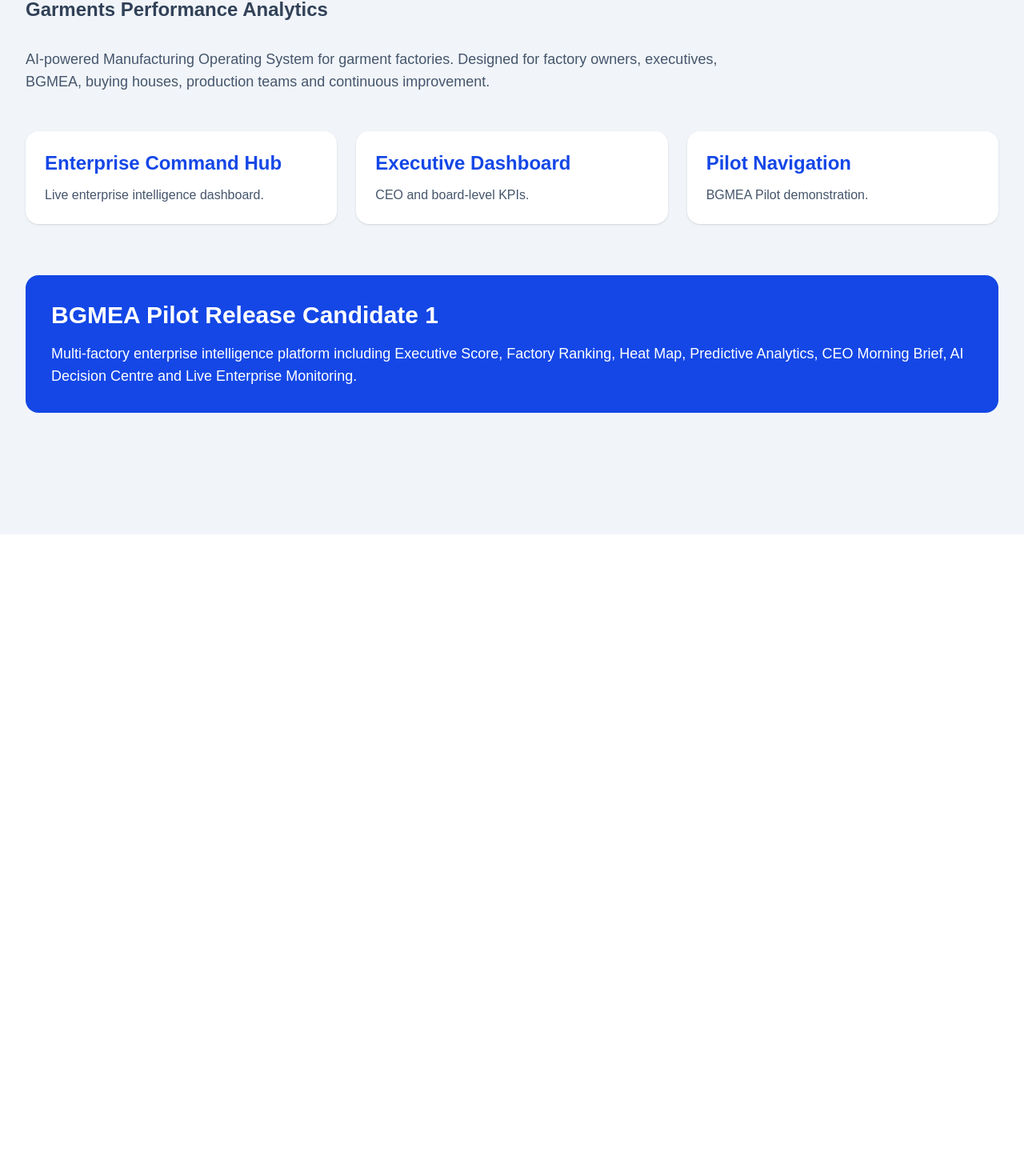
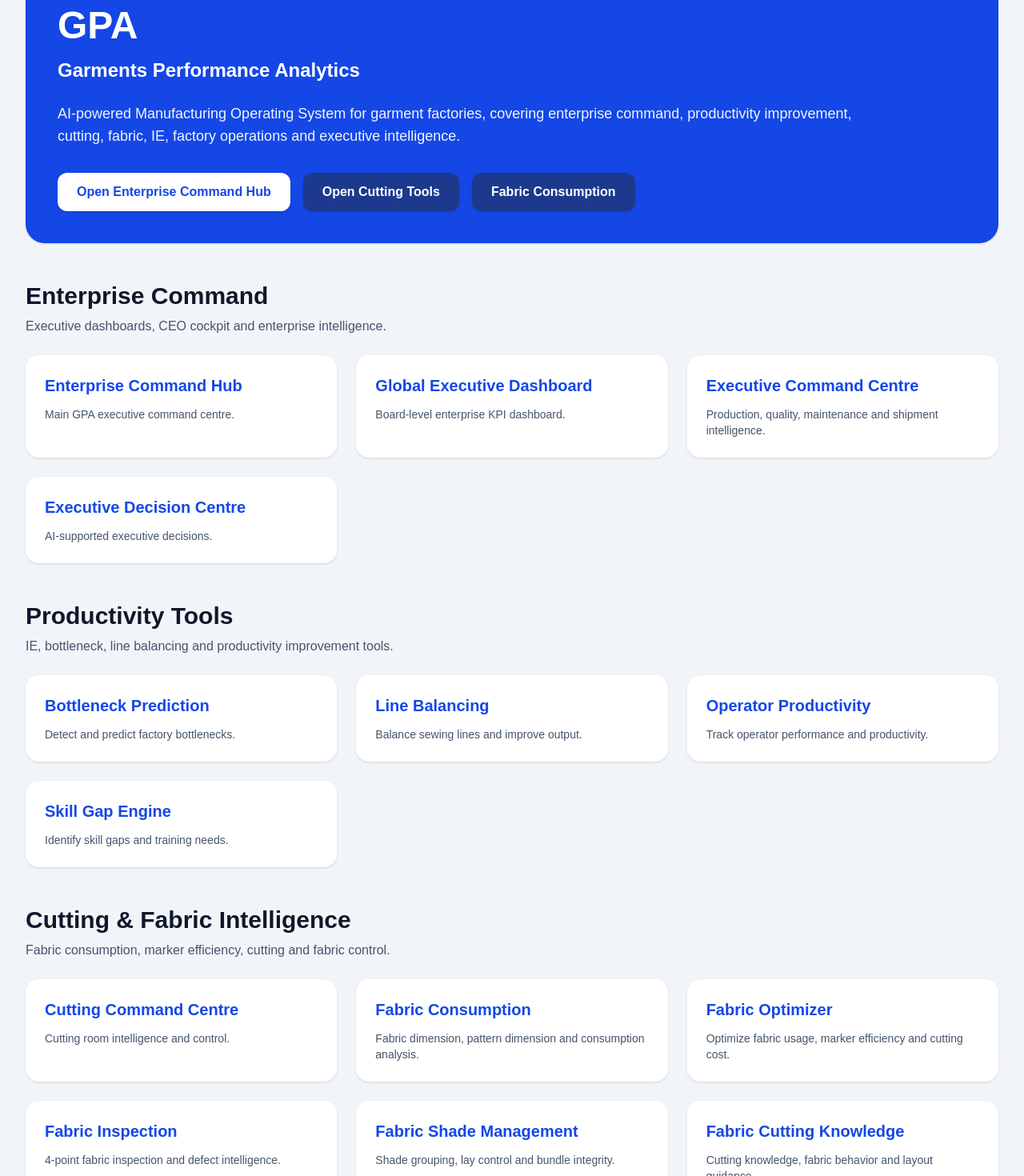
Before and after one commit to mahtab2011/mbncon, a Next.js app: page /manufacturing/gpa in a window 1280 px wide. Shown: the part 132-1602 px from the top of the page at 80% size. Before the commit the page ends 800 px from the top, so only its background shows below. Built offline with nearby package versions, Linux system fonts and the light colour scheme.

Commit message:
Add GPA navigation hub for productivity tools

```diff
--- a/app/manufacturing/gpa/page.tsx
+++ b/app/manufacturing/gpa/page.tsx
@@ -1,82 +1,225 @@
 import Link from "next/link";
+
+const sections = [
+  {
+    title: "Enterprise Command",
+    description: "Executive dashboards, CEO cockpit and enterprise intelligence.",
+    items: [
+      {
+        title: "Enterprise Command Hub",
+        href: "/manufacturing/enterprise-command-hub",
+        description: "Main GPA executive command centre.",
+      },
+      {
+        title: "Global Executive Dashboard",
+        href: "/manufacturing/global-executive-dashboard",
+        description: "Board-level enterprise KPI dashboard.",
+      },
+      {
+        title: "Executive Command Centre",
+        href: "/manufacturing/executive-command-centre",
+        description: "Production, quality, maintenance and shipment intelligence.",
+      },
+      {
+        title: "Executive Decision Centre",
+        href: "/manufacturing/executive-decision-centre",
+        description: "AI-supported executive decisions.",
+      },
+    ],
+  },
+  {
+    title: "Productivity Tools",
+    description: "IE, bottleneck, line balancing and productivity improvement tools.",
+    items: [
+      {
+        title: "Bottleneck Prediction",
+        href: "/manufacturing/bottleneck-prediction",
+        description: "Detect and predict factory bottlenecks.",
+      },
+      {
+        title: "Line Balancing",
+        href: "/manufacturing/line-balancing",
+        description: "Balance sewing lines and improve output.",
+      },
+      {
+        title: "Operator Productivity",
+        href: "/manufacturing/operator-productivity",
+        description: "Track operator performance and productivity.",
+      },
+      {
+        title: "Skill Gap Engine",
+        href: "/manufacturing/skill-gap-engine",
+        description: "Identify skill gaps and training needs.",
+      },
+    ],
+  },
+  {
+    title: "Cutting & Fabric Intelligence",
+    description: "Fabric consumption, marker efficiency, cutting and fabric control.",
+    items: [
+      {
+        title: "Cutting Command Centre",
+        href: "/manufacturing/cutting-command-centre",
+        description: "Cutting room intelligence and control.",
+      },
+      {
+        title: "Fabric Consumption",
+        href: "/manufacturing/fabric-consumption",
+        description: "Fabric dimension, pattern dimension and consumption analysis.",
+      },
+      {
+        title: "Fabric Optimizer",
+        href: "/manufacturing/fabric-optimizer",
+        description: "Optimize fabric usage, marker efficiency and cutting cost.",
+      },
+      {
+        title: "Fabric Inspection",
+        href: "/manufacturing/fabric-inspection",
+        description: "4-point fabric inspection and defect intelligence.",
+      },
+      {
+        title: "Fabric Shade Management",
+        href: "/manufacturing/fabric-shade-management",
+        description: "Shade grouping, lay control and bundle integrity.",
+      },
+      {
+        title: "Fabric Cutting Knowledge",
+        href: "/manufacturing/fabric-cutting-knowledge",
+        description: "Cutting knowledge, fabric behavior and layout guidance.",
+      },
+    ],
+  },
+  {
+    title: "Factory Operations",
+    description: "Factory master data, live factory twin and operational control.",
+    items: [
+      {
+        title: "Factory Master",
+        href: "/manufacturing/factory-master",
+        description: "Factory profile and master data.",
+      },
+      {
+        title: "Department Master",
+        href: "/manufacturing/department-master",
+        description: "Department structure and operational ownership.",
+      },
+      {
+        title: "Digital Factory Twin",
+        href: "/manufacturing/digital-factory-twin",
+        description: "Digital representation of factory operations.",
+      },
+      {
+        title: "Digital Factory Twin Live",
+        href: "/manufacturing/digital-factory-twin-live",
+        description: "Live monitoring of factory operations.",
+      },
+      {
+        title: "Command Wall",
+        href: "/manufacturing/command-wall",
+        description: "Operational command wall for factory visibility.",
+      },
+      {
+        title: "Attendance Centre",
+        href: "/manufacturing/attendance-centre",
+        description: "Workforce attendance and presence tracking.",
+      },
+    ],
+  },
+];
 
 export default function GpaLandingPage() {
   return (
     <main className="min-h-screen bg-slate-100">
       <section className="mx-auto max-w-7xl px-8 py-16">
+        <div className="rounded-3xl bg-blue-700 p-10 text-white shadow">
+          <p className="text-sm font-bold uppercase tracking-wide text-blue-100">
+            MBNCON Flagship Manufacturing Platform
+          </p>
 
-        <h1 className="text-5xl font-extrabold text-blue-700">
+          <h1 className="mt-4 text-5xl font-extrabold">
             GPA
           </h1>
 
-        <p className="mt-4 text-2xl font-semibold text-slate-700">
+          <p className="mt-4 text-2xl font-semibold">
             Garments Performance Analytics
           </p>
 
-        <p className="mt-8 max-w-4xl text-lg text-slate-600">
-          AI-powered Manufacturing Operating System for garment factories.
-          Designed for factory owners, executives, BGMEA, buying houses,
-          production teams and continuous improvement.
+          <p className="mt-6 max-w-5xl text-lg text-blue-50">
+            AI-powered Manufacturing Operating System for garment factories,
+            covering enterprise command, productivity improvement, cutting,
+            fabric, IE, factory operations and executive intelligence.
           </p>
 
-        <div className="mt-12 grid gap-6 md:grid-cols-3">
-
+          <div className="mt-8 flex flex-wrap gap-4">
             <Link
               href="/manufacturing/enterprise-command-hub"
-            className="rounded-2xl bg-white p-6 shadow hover:shadow-lg"
+              className="rounded-xl bg-white px-6 py-3 font-bold text-blue-700 shadow hover:bg-blue-50"
             >
-            <h2 className="text-2xl font-bold text-blue-700">
-              Enterprise Command Hub
-            </h2>
-
-            <p className="mt-3 text-slate-600">
-              Live enterprise intelligence dashboard.
-            </p>
+              Open Enterprise Command Hub
             </Link>
 
             <Link
-            href="/manufacturing/global-executive-dashboard"
-            className="rounded-2xl bg-white p-6 shadow hover:shadow-lg"
+              href="/manufacturing/cutting-command-centre"
+              className="rounded-xl bg-blue-900 px-6 py-3 font-bold text-white shadow hover:bg-blue-950"
             >
-            <h2 className="text-2xl font-bold text-blue-700">
-              Executive Dashboard
-            </h2>
-
-            <p className="mt-3 text-slate-600">
-              CEO and board-level KPIs.
-            </p>
+              Open Cutting Tools
             </Link>
 
             <Link
-            href="/manufacturing/pilot-navigation-hub"
-            className="rounded-2xl bg-white p-6 shadow hover:shadow-lg"
+              href="/manufacturing/fabric-consumption"
+              className="rounded-xl bg-blue-900 px-6 py-3 font-bold text-white shadow hover:bg-blue-950"
             >
-            <h2 className="text-2xl font-bold text-blue-700">
-              Pilot Navigation
+              Fabric Consumption
+            </Link>
+          </div>
+        </div>
+
+        <div className="mt-12 space-y-12">
+          {sections.map((section) => (
+            <section key={section.title}>
+              <div className="mb-6">
+                <h2 className="text-3xl font-bold text-slate-900">
+                  {section.title}
                 </h2>
 
-            <p className="mt-3 text-slate-600">
-              BGMEA Pilot demonstration.
+                <p className="mt-2 text-slate-600">
+                  {section.description}
+                </p>
+              </div>
+
+              <div className="grid gap-6 md:grid-cols-2 xl:grid-cols-3">
+                {section.items.map((item) => (
+                  <Link
+                    key={item.href}
+                    href={item.href}
+                    className="rounded-2xl bg-white p-6 shadow transition hover:-translate-y-1 hover:shadow-lg"
+                  >
+                    <h3 className="text-xl font-bold text-blue-700">
+                      {item.title}
+                    </h3>
+
+                    <p className="mt-3 text-sm text-slate-600">
+                      {item.description}
                     </p>
                   </Link>
-
+                ))}
+              </div>
+            </section>
+          ))}
         </div>
 
-        <div className="mt-16 rounded-2xl bg-blue-700 p-8 text-white">
-
+        <div className="mt-16 rounded-2xl bg-slate-900 p-8 text-white">
           <h2 className="text-3xl font-bold">
             BGMEA Pilot Release Candidate 1
           </h2>
 
-          <p className="mt-4 text-lg">
-            Multi-factory enterprise intelligence platform including
-            Executive Score, Factory Ranking, Heat Map,
-            Predictive Analytics, CEO Morning Brief,
-            AI Decision Centre and Live Enterprise Monitoring.
+          <p className="mt-4 text-lg text-slate-200">
+            Multi-factory enterprise intelligence platform including Executive
+            Score, Factory Ranking, Heat Map, Predictive Analytics, CEO Morning
+            Brief, AI Decision Centre, cutting intelligence, fabric intelligence
+            and live enterprise monitoring.
           </p>
-
         </div>
-
       </section>
     </main>
   );
```
Lines whose indentation alone changed are shown as unchanged.
